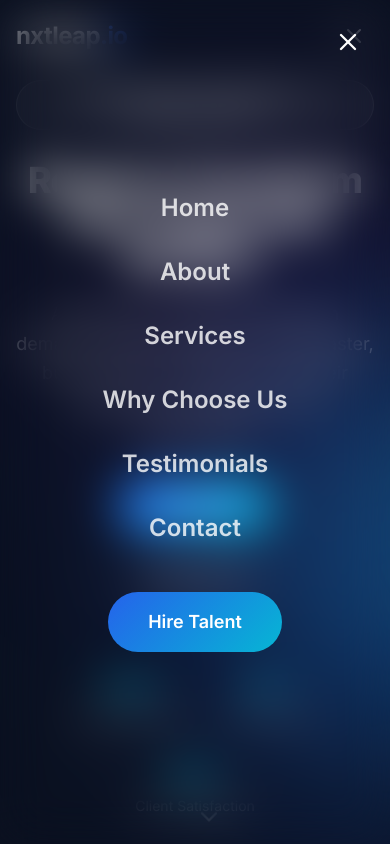
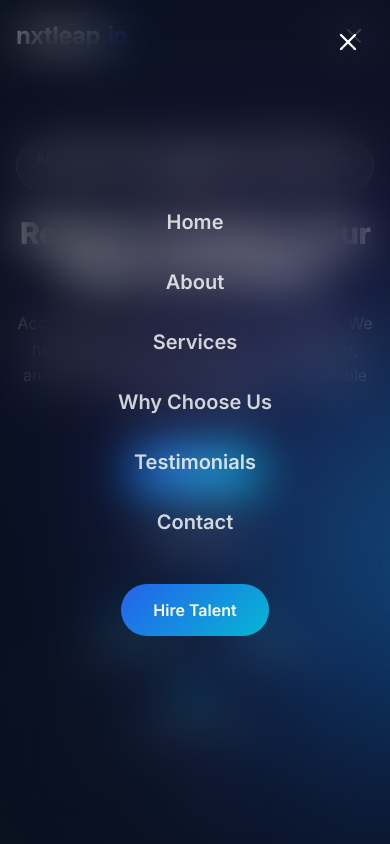
Before and after one commit to HasanKhan2003/nxtleap, a React (Vite) app: page / in a window 390 px wide. Both pictures are taken after a click on the button 354 px from the left and 36 px from the top of the page. Shown: the top 844 px of the page. Built offline with nearby package versions, Linux system fonts and the light colour scheme.

Commit message:
Updated homepage

```diff
--- a/src/components/Navbar.tsx
+++ b/src/components/Navbar.tsx
@@ -96,7 +96,7 @@ export default function Navbar({ scrollTo }: NavbarProps) {
             <button
               key={link.target}
               onClick={() => handleNavClick(link.target)}
-              className="text-2xl font-semibold text-white/80 hover:text-white transition-colors"
+              className="text-xl font-semibold text-white/80 hover:text-white transition-colors"
               style={{
                 animationDelay: `${i * 50}ms`,
               }}
@@ -106,7 +106,7 @@ export default function Navbar({ scrollTo }: NavbarProps) {
           ))}
           <button
             onClick={() => handleNavClick('#contact')}
-            className="btn-primary mt-4 px-10 py-4 text-lg"
+            className="btn-primary mt-4 px-8 py-3.5 text-base"
           >
             Hire Talent
           </button>
--- a/src/sections/Contact.tsx
+++ b/src/sections/Contact.tsx
@@ -69,7 +69,7 @@ export default function Contact() {
     <section
       id="contact"
       ref={sectionRef}
-      className="py-20 lg:py-28 bg-[#0F172A]"
+      className="py-16 sm:py-20 lg:py-28 bg-[#0F172A]"
     >
       <div className="container-main">
         <div className="grid grid-cols-1 lg:grid-cols-2 gap-12 lg:gap-16">
@@ -77,7 +77,7 @@ export default function Contact() {
           <div ref={leftRef}>
             <span className="section-label-light">CONNECT WITH US</span>
 
-            <h2 className="mt-4 text-3xl sm:text-4xl font-bold text-white leading-tight">
+            <h2 className="mt-4 text-2xl sm:text-4xl font-bold text-white leading-tight">
               Let's Build Something Great Together
             </h2>
 
@@ -115,7 +115,7 @@ export default function Contact() {
           {/* Right - Form */}
           <div
             ref={rightRef}
-            className="p-8 lg:p-10 rounded-2xl bg-white/[0.03] border border-white/[0.08]"
+            className="p-6 sm:p-8 lg:p-10 rounded-2xl bg-white/[0.03] border border-white/[0.08]"
           >
             {submitted ? (
               <div className="text-center py-10">
--- a/src/sections/Hero.tsx
+++ b/src/sections/Hero.tsx
@@ -84,7 +84,7 @@ export default function Hero({ scrollTo }: HeroProps) {
         {/* Tagline Pill */}
         <div
           ref={taglineRef}
-          className="inline-flex items-center gap-2 px-5 py-2 rounded-full bg-white/[0.08] border border-white/[0.15] mb-8"
+          className="inline-flex items-center gap-2 px-4 sm:px-5 py-2 rounded-full bg-white/[0.08] border border-white/[0.15] mb-6 sm:mb-8"
         >
           <span className="text-xs font-semibold tracking-[0.08em] text-white/80 uppercase">
             Remote-First | Talent-First | Innovation-First
@@ -94,7 +94,7 @@ export default function Hero({ scrollTo }: HeroProps) {
         {/* Headline */}
         <h1
           ref={headlineRef}
-          className="text-4xl sm:text-5xl md:text-6xl lg:text-7xl font-extrabold text-white leading-[1.05] tracking-tight max-w-4xl"
+          className="text-3xl sm:text-5xl md:text-6xl lg:text-7xl font-extrabold text-white leading-tight sm:leading-[1.05] tracking-tight max-w-4xl"
           style={{ textShadow: '0 2px 40px rgba(0,0,0,0.3)' }}
         >
           Ready to Transform Your Vision into Reality?
@@ -103,7 +103,7 @@ export default function Hero({ scrollTo }: HeroProps) {
         {/* Subtext */}
         <p
           ref={subtextRef}
-          className="mt-6 text-lg text-white/70 max-w-xl leading-relaxed"
+          className="mt-5 sm:mt-6 text-base sm:text-lg text-white/70 max-w-xl leading-relaxed"
         >
           Access elite, vetted tech talent on demand. We help enterprises scale
           faster, build smarter, and future-proof their operations with flexible
@@ -114,13 +114,13 @@ export default function Hero({ scrollTo }: HeroProps) {
         <div ref={ctaRef} className="mt-8 flex flex-col sm:flex-row items-center gap-4">
           <button
             onClick={() => scrollTo('#contact')}
-            className="btn-primary px-9 py-4 text-base"
+            className="btn-primary px-8 sm:px-9 py-3.5 sm:py-4 text-sm sm:text-base"
           >
             Hire Talent
           </button>
           <button
             onClick={() => scrollTo('#contact')}
-            className="btn-outline px-9 py-4 text-base"
+            className="btn-outline px-8 sm:px-9 py-3.5 sm:py-4 text-sm sm:text-base"
           >
             Schedule Call
           </button>
@@ -129,7 +129,7 @@ export default function Hero({ scrollTo }: HeroProps) {
         {/* Stats */}
         <div
           ref={statsRef}
-          className="mt-16 flex flex-wrap items-center justify-center gap-8 sm:gap-12"
+          className="mt-12 sm:mt-16 flex flex-wrap items-center justify-center gap-6 sm:gap-12"
         >
           {[
             { value: '500+', label: 'Talents Deployed' },
@@ -137,7 +137,7 @@ export default function Hero({ scrollTo }: HeroProps) {
             { value: '98%', label: 'Client Satisfaction' },
           ].map((stat) => (
             <div key={stat.label} className="flex flex-col items-center">
-              <span className="text-2xl sm:text-3xl font-bold text-cyan-accent">
+              <span className="text-xl sm:text-3xl font-bold text-cyan-accent">
                 {stat.value}
               </span>
               <span className="mt-1 text-sm text-white/60">{stat.label}</span>
--- a/src/sections/Services.tsx
+++ b/src/sections/Services.tsx
@@ -55,7 +55,7 @@ export default function Services() {
     <section
       id="services"
       ref={sectionRef}
-      className="relative py-20 lg:py-28 overflow-hidden"
+      className="relative py-16 sm:py-20 lg:py-28 overflow-hidden"
     >
       {/* Subtle mesh gradient bg */}
       <div className="absolute inset-0 bg-deep-navy">
@@ -73,7 +73,7 @@ export default function Services() {
           <div>
             {/* Header */}
             <div ref={headerRef} className="mb-10">
-              <span className="text-4xl sm:text-5xl font-bold uppercase text-cyan-accent">
+              <span className="text-3xl sm:text-5xl font-bold uppercase text-cyan-accent">
                 What We Offer
               </span>
             </div>
@@ -97,12 +97,12 @@ export default function Services() {
 
                     <div>
                       {/* Title */}
-                      <h3 className="text-xl sm:text-2xl font-bold uppercase text-cyan-accent mb-4">
+                      <h3 className="text-lg sm:text-2xl font-bold uppercase text-cyan-accent mb-3 sm:mb-4">
                         {service.title}
                       </h3>
 
                       {/* Description */}
-                      <p className="max-w-2xl text-base text-white leading-7">
+                      <p className="max-w-2xl text-sm sm:text-base text-white leading-6 sm:leading-7">
                         {service.description}
                       </p>
                     </div>
--- a/src/sections/Testimonials.tsx
+++ b/src/sections/Testimonials.tsx
@@ -55,7 +55,7 @@ export default function Testimonials() {
     <section
       id="testimonials"
       ref={sectionRef}
-      className="relative py-20 lg:py-28 overflow-hidden"
+      className="relative py-16 sm:py-20 lg:py-28 overflow-hidden"
     >
       {/* Subtle background */}
       <div className="absolute inset-0 bg-deep-navy">
@@ -72,7 +72,7 @@ export default function Testimonials() {
         {/* Header */}
         <div ref={headerRef} className="text-center mb-14">
           <span className="section-label">CLIENT REVIEWS</span>
-          <h2 className="mt-4 text-3xl sm:text-4xl font-bold text-white">
+          <h2 className="mt-4 text-2xl sm:text-4xl font-bold text-white">
             What Our Clients Say
           </h2>
         </div>
@@ -82,7 +82,7 @@ export default function Testimonials() {
           {testimonials.map((testimonial) => (
             <div
               key={testimonial.name}
-              className="flex min-h-[520px] flex-col rounded-2xl bg-white/[0.04] p-8 lg:p-10 transition-all duration-400 hover:bg-white/[0.06]"
+              className="flex min-h-[520px] flex-col rounded-2xl bg-white/[0.04] p-6 sm:p-8 lg:p-10 transition-all duration-400 hover:bg-white/[0.06]"
               style={{
                 transitionTimingFunction:
                   'cubic-bezier(0.25, 0.46, 0.45, 0.94)',
@@ -99,7 +99,7 @@ export default function Testimonials() {
               </div>
 
               {/* Quote */}
-              <p className="whitespace-pre-line text-white leading-relaxed mb-10">
+              <p className="whitespace-pre-line text-sm sm:text-base text-white leading-relaxed mb-10">
                 {testimonial.quote}
               </p>
 
--- a/src/sections/WhatWeBelieve.tsx
+++ b/src/sections/WhatWeBelieve.tsx
@@ -32,7 +32,7 @@ export default function WhatWeBelieve() {
   return (
     <section
       ref={sectionRef}
-      className="relative py-16 lg:py-20 bg-deep-navy overflow-hidden"
+      className="relative py-14 sm:py-16 lg:py-20 bg-deep-navy overflow-hidden"
     >
       {/* Subtle gradient accents */}
       <div
@@ -59,7 +59,7 @@ export default function WhatWeBelieve() {
         >
           <Quote className="w-12 h-12 text-cyan-accent/50 mx-auto mb-6" />
 
-          <p className="text-2xl sm:text-3xl font-bold text-white italic leading-relaxed">
+          <p className="text-xl sm:text-3xl font-bold text-white italic leading-relaxed">
             "With good data and the right technology, people and institutions
             today can still solve hard problems and change the world for the
             better."
```
Also changed, not shown: src/sections/About.tsx (+9 -9 lines), src/sections/WhyChooseUs.tsx (+5 -5 lines).
